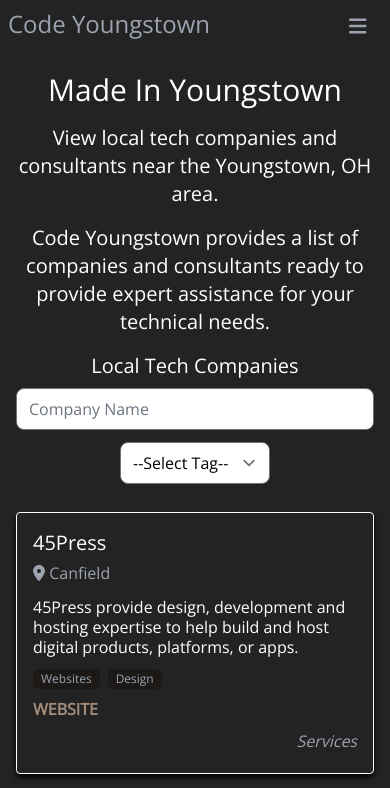
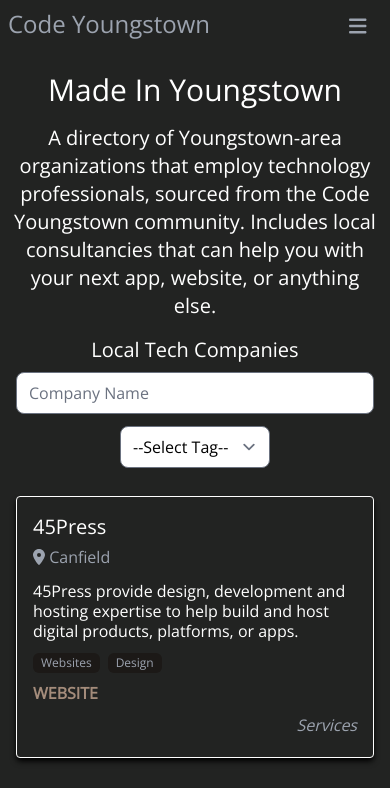
Before and after one commit to codeyoungstown/next-codeyoungstown.com, a Next.js app: page /made-in-youngstown in a window 390 px wide. Shown: the top 788 px of the page. Built offline with nearby package versions, Linux system fonts and the light colour scheme.

Commit message:
- updated page descriptions - added responsive sizing of SEO paragraphs

```diff
--- a/pages/index.tsx
+++ b/pages/index.tsx
@@ -19,12 +19,11 @@ export default function Home() {
           priority
         />
       </div>
-      <h1 className="text-3xl p-4">Welcome to Code Youngstown</h1>
-      <h1 className="text-3xl p-4">
+      <h1 className="sm:text-3xl text-2xl p-4">
         Connecting software engineers, developers, and coders in the Youngstown,
         OH area.
       </h1>
-      <h2 className="text-2xl p-2">
+      <p className="sm:text-2xl text-xl p-2">
         Join the ongoing chat via{" "}
         <a
           className="underline hover:text-gray-300"
@@ -40,7 +39,7 @@ export default function Home() {
           meetups
         </a>
         .
-      </h2>
+      </p>
       <div className="p-6">
         <Socials />
       </div>
--- a/pages/jobs-form.tsx
+++ b/pages/jobs-form.tsx
@@ -2,15 +2,16 @@ import Layout from "../components/Layout";
 import FormField from "../components/FormField";
 
 const pageDescription =
-  "Add a job opportunity and have it featured on the Jobs Board to get in touch with local talent.";
+  "Submit a job to be featured on the Code Youngstown Job Board";
 
 export default function JobsForm() {
   const BASE_URL = process.env.NEXT_PUBLIC_VERCEL_URL;
   return (
     <Layout page="Submit a Job" description={pageDescription}>
-      <h1 className="text-3xl p-2">
-        Add a listing to be featured on the Code Youngstown jobs board
-      </h1>
+      <h1 className="text-3xl p-2">Submit a job</h1>
+      <p className="sm:text-2xl text-xl p-2">
+        Submit a job to be featured on the Code Youngstown Job Board
+      </p>
 
       <div className="flex w-full justify-center">
         <form
--- a/pages/jobs.tsx
+++ b/pages/jobs.tsx
@@ -5,15 +5,16 @@ import Layout from "../components/Layout";
 import JobListings from "../components/JobListings";
 
 const pageDescription =
-  "Local job opportunities in and around the Youngstown OH area.";
+  "Local and remote job opportunities curated by the Code Youngstown community";
 
 export default function Jobs() {
   return (
     <Layout page="Jobs" description={pageDescription}>
       <h1 className="text-3xl p-2">Jobs</h1>
-      <h2 className="sm:text-2xl text-xl p-2">
-        View community-sourced job opportunities near the Youngstown, OH area.
-      </h2>
+      <p className="sm:text-2xl text-xl p-2">
+        Local and remote job opportunities curated by the Code Youngstown
+        community
+      </p>
       <Link href="/jobs-form">
         <a className="hover:text-gray-300 underline">Submit a Job</a>
       </Link>
--- a/pages/made-in-youngstown.tsx
+++ b/pages/made-in-youngstown.tsx
@@ -8,13 +8,12 @@ export default function MadeInYoungstown() {
   return (
     <Layout page="Made In Youngstown" description={pageDescription}>
       <h1 className="text-3xl p-2">Made In Youngstown</h1>
-      <h2 className="sm:text-2xl text-xl p-2">
-        View local tech companies and consultants near the Youngstown, OH area.
-      </h2>
-      <h2 className="sm:text-2xl text-xl p-2">
-        Code Youngstown provides a list of companies and consultants ready to
-        provide expert assistance for your technical needs.
-      </h2>
+      <p className="sm:text-2xl text-xl p-2">
+        A directory of Youngstown-area organizations that employ technology
+        professionals, sourced from the Code Youngstown community. Includes
+        local consultancies that can help you with your next app, website, or
+        anything else.
+      </p>
       <h3 className="text-xl p-2">Local Tech Companies</h3>
       <div className="flex justify-center">
         <Companies />
--- a/pages/submission-thank-you.tsx
+++ b/pages/submission-thank-you.tsx
@@ -1,7 +1,7 @@
 import Layout from "../components/Layout";
 
 const pageDescription =
-  "Add a job opportunity and have it featured on the Jobs Board to get in touch with local talent.";
+  "Thank you for submitting to the Code Youngstown Job Board. Please be patient, as we manually approve every submission. We may reach out if we have any questions.";
 
 export default function JobsForm() {
   return (
```
